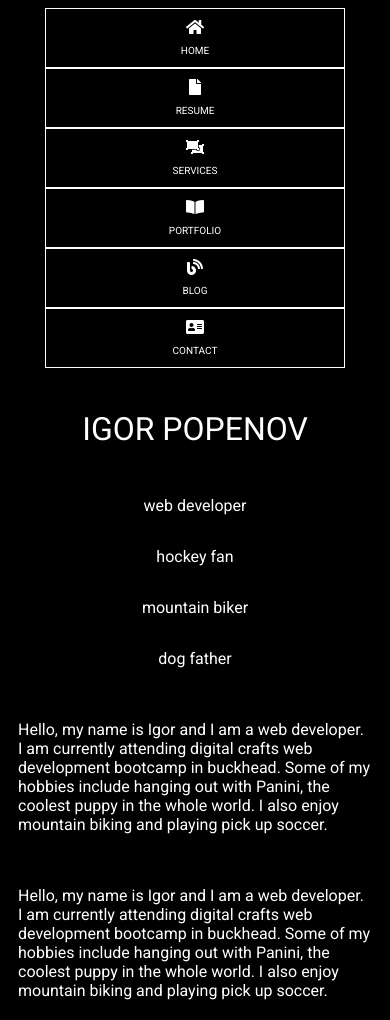
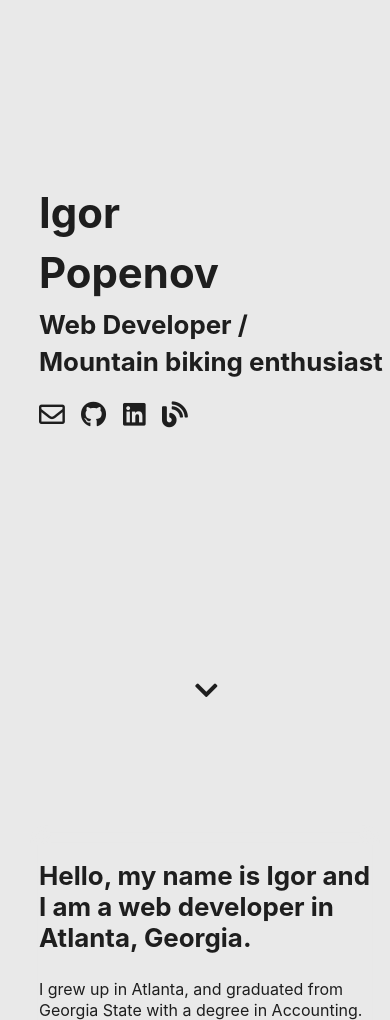
Before and after one commit to iggz/iggz.github.io, a plain HTML site: page index.html in a window 390 px wide. Shown: the top 1020 px of the page. Drawn offline with Linux system fonts and the light colour scheme.

Commit message:
First attempt at slide-in-blurred

```diff
--- a/aboutme.css
+++ b/aboutme.css
@@ -4,146 +4,235 @@
 
 html {
   font-size: 16px;
-  font-family: 'Roboto', sans-serif;
-  background-color: rgb(0,0,0);
-  color: rgb(250, 250, 250);
+  font-family: -apple-system, system-ui, BlinkMacSystemFont, 'Segoe UI', Roboto, Ubuntu, 'Helvetica Neue', Helvetica, Arial, sans-serif;
+  margin: 0;
+  padding: 0;
+  scroll-behavior: smooth;
+}
+
+body {
+  background-color: rgb(233,233,233);
+  color: rgb(30,30,30);
+}
+
+h1 {
+  font-size: 6.854rem;
+  line-height: 2rem;
+  max-width: 100%;
+}
+
+.firstname {
+  animation: slide-in-blurred-top 1s .2s both;
+}
+
+.lastname {
+  animation: slide-in-blurred-top 1s .4s both;
+}
+
+h2 {
+  font-size: 2.618rem;
+  line-height: 1rem;
 }
 
 
-/************************* Navigation Bar *********************************/
-
-.header__nav {
-  display: flex;
-  flex-direction: row;
-  justify-content: space-around;
-  text-align: center;
+.subtitle {
+  margin-bottom: 1rem;
+  margin-top: 1rem;
 }
 
-.header_div {
-  display: flex;
-  flex-direction: column;
-  border: solid 1px white;
-  width: 120px;
-  height: 60px;
+.firstsub {
+  animation: slide-in-blurred-top 1s .6s both;
+  margin-top: 5px;
 }
 
-.fas {
-  margin: 10px;
+.secondsub {
+  animation: slide-in-blurred-top 1s .8s both;
+  margin-bottom: 5px;
 }
 
-
-.nav-link {
-  font-size: 10px;
-  color: white;
-  text-decoration: none;
-}
-/************************* Navigation Bar *********************************/
-
-/************************* Main Content ***********************************/
-
-.main-article {
-  display: flex;
-  flex-direction: row;
-  justify-content: space-evenly;
-  text-align: left;
+.social--links {
+  margin-top: 2rem;
 }
 
-.main_name {
-  text-align: center;
-  font-size: 2rem;
+h3 {
+  font-size: 1.618rem;
+  margin-top: 0;
 }
 
-.left-box {
-  display: flex;
-  flex-grow: 1;
-  flex-direction: column;
-  list-style-type: none;
-  font-size: 1rem;
-  text-align: center;
+header {
+  left: 10%;
+  position: fixed;
+  top: 20%;
 }
 
-.passion_list {
-  text-align: center;
+.fab:hover, .far:hover, .fas:hover {
+  /* animation: shadow-pop-tl 0.3s linear both; */
+  /* box-shadow: -4px -4px green; */
+  transform: translateX(6px) translateY(6px);
 }
 
-.left-body {
-  margin: 10px;
-  display: flex;
-  flex-direction: column;
-  text-align: center;
-  flex-grow: 1;
+.fab, .far, .fas {
+  animation: slide-in-blurred-top 1s 1s both;
+  color: rgb(30,30,30);
+  font-size: 2.618rem;
+  margin-right: .75rem;
+  text-decoration: none;
+  transition: box-shadow .75s, transform .75s;
 }
 
-.middle-body {
-  margin: 10px;
-  display: flex;
-  flex-grow: 1;
-  text-align:left;
+.scroll--notif {
+animation: bounce-top 1.5s 1.5s ease-out both;
+  color: rgb(30,30,30);
+  font-size: 1.618rem;
+  position: fixed;;
+  top: 95vh;
+  right: 25%;
+  z-index: -1;
 }
 
-.right-body {
-  margin: 10px;
-  display: flex;
-  flex-grow: 1;
-  text-align:left;
-
-}
-
-/************************* Main Content ***********************************/
-
-/************************* Picture Article ********************************/
-
-img {
-  width: 100%;
-}
-
-.picture_article {
-  display: flex;
-  flex-direction: row;
-}
-
-.picture_div {
-
-}
-
-/************************* Picture Article ********************************/
-
-.footer {
-  text-align: center;
+.fa-chevron-down {
+  color: rgb(30,30,30);
   text-decoration: none;
 }
 
-@media screen and (max-width: 520px) {
-.header__nav{
-  flex-wrap: wrap;
-  align-items: center;
-  color: white;
-  flex-direction: column;
+.info {
+  background-color: rgb(233,233,233);
+  box-shadow: 0px -10px 10px rgb(233,233,233);
+  font-size: 1rem;
+  left: 55%;
+  padding-bottom: 50vh;
+  padding-top: 1rem;
+  position: absolute;
+  right: 5%;
+  top: 100vh;
+  z-index: 1;
 }
 
-.header_div {
-  width: 300px;
-
+.info p {
+  line-height: 1.3rem;
 }
 
-.main-article {
-  flex-wrap: wrap;
-  align-items: center;
-  color: white;
-  flex-direction: column;
+.picture {
+  border-radius: 8px;
+  margin-left: 5%;
+  margin-top: 2rem;
+  width: 90%;
 }
 
-.picture_article {
-  flex-wrap: wrap;
-  align-items: center;
-  color: white;
-  flex-direction: column;
+a[ id= "scroll" ]:target ~ #main article.panel {
+  -webkit-transform: translateY( 0px);
+  transform: translateY( 0px );
 }
 
+@media screen and (max-width: 930px) {
+  h1 {
+      /* font-size: 11.79vw; */
+      font-size: 2.618rem;
+  }
 
-  article {
-    flex-direction: row;
+  h2 {
+      /* font-size: 4.5vw; */
+      font-size: 1.618rem;
+  }
+
+  .fab, .far, .fas {
+      /* font-size: 4.5vw; */
+      font-size: 1.618rem;
+  }
+
+  .info {
+      left: 10%;
+      /* width: 26rem; */
+      /* right: 30%; */
+  }
+
+  .scroll--notif {
+      left: 50%;
+      top: 80vh;
   }
 }
 
-/* @media screen and (max-width: ) */
+@keyframes bounce-top {
+  0% {
+      /* transform: translateY(-45px); */
+      transform: translateY(-90px);
+      animation-timing-function: ease-in;
+      opacity: 0;
+  }
+  24% {
+      opacity: 1;
+  }
+  40% {
+      /* transform: translateY(-24px); */
+      transform: translateY(-48px);
+      animation-timing-function: ease-in;
+  }
+  65% {
+      /* transform: translateY(-12px); */
+      transform: translateY(-24px);
+      animation-timing-function: ease-in;
+  }
+  82% {
+      /* transform: translateY(-6px); */
+      transform: translateY(-12px);
+      animation-timing-function: ease-in;
+  }
+  93% {
+      /* transform: translateY(-4px); */
+      transform: translateY(-8px);
+      animation-timing-function: ease-in;
+  }
+  25%,
+  55%,
+  75%,
+  87% {
+      transform: translateY(0px);
+      animation-timing-function: ease-out;
+  }
+  100% {
+      transform: translateY(0px);
+      animation-timing-function: ease-out;
+      opacity: 1;
+  }
+}
+
+@-webkit-keyframes slide-in-blurred-top {
+  0% {
+      -webkit-transform: translateY(-1000px) scaleY(2.5) scaleX(0.2);
+              transform: translateY(-1000px) scaleY(2.5) scaleX(0.2);
+      -webkit-transform-origin: 50% 0%;
+              transform-origin: 50% 0%;
+      -webkit-filter: blur(40px);
+              filter: blur(40px);
+      opacity: 0;
+  }
+  100% {
+      -webkit-transform: translateY(0) scaleY(1) scaleX(1);
+              transform: translateY(0) scaleY(1) scaleX(1);
+      -webkit-transform-origin: 50% 50%;
+              transform-origin: 50% 50%;
+      -webkit-filter: blur(0);
+              filter: blur(0);
+      opacity: 1;
+  }
+}
+  @keyframes slide-in-blurred-top {
+  0% {
+      -webkit-transform: translateY(-1000px) scaleY(2.5) scaleX(0.2);
+              transform: translateY(-1000px) scaleY(2.5) scaleX(0.2);
+      -webkit-transform-origin: 50% 0%;
+              transform-origin: 50% 0%;
+      -webkit-filter: blur(40px);
+              filter: blur(40px);
+      opacity: 0;
+  }
+  100% {
+      -webkit-transform: translateY(0) scaleY(1) scaleX(1);
+              transform: translateY(0) scaleY(1) scaleX(1);
+      -webkit-transform-origin: 50% 50%;
+              transform-origin: 50% 50%;
+      -webkit-filter: blur(0);
+              filter: blur(0);
+      opacity: 1;
+  }
+}
--- a/index.html
+++ b/index.html
@@ -1,106 +1,39 @@
 <!DOCTYPE html>
-<html>
+<html class="no-js" lang="">
     <head>
         <meta charset="utf-8">
         <title>About Me</title>
-        <link href="https://fonts.googleapis.com/css?family=Roboto" rel="stylesheet">
-        <link href="aboutme.css" rel="stylesheet" type="text/css">
+        <meta name="description" content="">
+        <meta name="viewport" content="width=device-width,initial-scale=1">
+        <link rel="stylesheet" href="aboutme.css">
         <link rel="stylesheet" href="https://use.fontawesome.com/releases/v5.8.1/css/all.css" integrity="sha384-50oBUHEmvpQ+1lW4y57PTFmhCaXp0ML5d60M1M7uH2+nqUivzIebhndOJK28anvf" crossorigin="anonymous">
+        <link rel="shortcut icon" type="image/png" href="favicon.png"/>
     </head>
-
     <body>
-<!--************************** Navigation Bar *****************************-->
-        <header class="header__main">
-            <nav class="header__nav">
-
-                <div class="header_div">
-                    <i class="fas fa-home"></i>
-                    <a href="home.html" class="nav-link">HOME</a>
+        <main>
+            <header>
+                <h1 class="firstname">Igor</h1>
+                <h1 class="lastname">Popenov</h1>
+                <div class="subtitle">
+                    <h2 class="firstsub">Web Developer /</h2>
+                    <h2 class="secondsub">Mountain biking enthusiast</h2>
                 </div>
-
-                <div class="header_div">
-                    <i class="fas fa-file"></i>
-                    <a href="resume.html" class="nav-link">RESUME</a>
+                <div class="social--links">
+                    <a class="far fa-envelope" href="mailto:ipopenov@protonmail.com"></a>
+                    <a class="fab fa-github" href="https://github.com/iggz"></a>
+                    <a class="fab fa-linkedin" href="https://www.linkedin.com/in/igor-popenov-90657920/"></a>
+                    <a class="fas fa-blog" href="https://www.linkedin.com/in/igor-popenov-90657920/"></a>
                 </div>
-
-                <div class="header_div">
-                    <i class="fas fa-object-ungroup"></i>
-                    <a href="services.html" class="nav-link">SERVICES</a>
-                </div>
-
-                <div class="header_div">
-                    <i class="fas fa-book-open"></i>
-                    <a href="portfolio.html" class="nav-link">PORTFOLIO</a>
-                </div>
-
-                <div class="header_div">
-                <i class="fas fa-blog"></i>
-                <a href="blog.html" class="nav-link">BLOG</a>
-                </div>
-
-                <div class="header_div">
-                    <i class="fas fa-address-card"></i>
-                    <a href="contact.html" class="nav-link">CONTACT</a>
-                </div>
-            </nav>
-        </header>
-<!--************************** Navigation Bar *****************************-->
-
-
-<main class="main-content">
-<!--************************** Main Article *******************************-->
-            <article class="main-article">
-                <div class="left-body">
-                    <p class="main_name">IGOR POPENOV</p>
-                        <span class="left-box">
-                            <p class="passion_list">web developer </p>
-                            <p class="passion_list">hockey fan</p>
-                            <p class="passion_list">mountain biker</p>
-                            <p class="passion_list">dog father</p>
-                        </span>
-                </div>
-
-                <div class="middle-body">
-                    <p>
-                        Hello, my name is Igor and I am a web developer.  I am currently attending digital crafts web development bootcamp in buckhead.  Some of my hobbies include hanging out with Panini, the coolest puppy in the whole world.  I also enjoy mountain biking and playing pick up soccer.
-                    </p>
-                </div>
-
-                <div class="right-body">
-                    <p>
-                        Hello, my name is Igor and I am a web developer.  I am currently attending digital crafts web development bootcamp in buckhead.  Some of my hobbies include hanging out with Panini, the coolest puppy in the whole world.  I also enjoy mountain biking and playing pick up soccer.
-                    </p>
-                </div>
-            </article>
-<!--************************** Main Article *******************************-->
-
-<!--************************** Picture Article ****************************-->
-
-            <article class="picture_article">
-                <div class="picture_div">
-                    <figure class="left_figure">
-                        <img src="images/mtb.jpeg">
-                    </figure>
-                </div>
-
-                <div class="picture_div">
-                    <figure class="center_figure">
-                        <img src="images/becca.jpg">
-                    </figure>
-                </div>
-
-                <div class="picture_div">
-                    <figure class="right_figure">
-                        <img src="images/panini.jpeg">
-                    </figure>
-                </div>
-
-            </article>
+            </header>
+            <div class="scroll--notif">
+                <a href="#infobox" class="fas fa-chevron-down"></a>
+            </div>
+            <div id="infobox" class="info">
+                <h3>Hello, my name is Igor and I am a web developer in Atlanta, Georgia.</h3>
+                <p>I grew up in Atlanta, and graduated from Georgia State with a degree in Accounting. I am currently attending digital crafts web development bootcamp in buckhead.</p>
+                <p>Some of my hobbies include hanging out with Panini, the coolest puppy in the whole world.  I also enjoy mountain biking and playing pick up soccer.</p>
+                <img class = "picture" src="images/mtb.jpeg"/>
+            </div>
         </main>
-<!--************************** Picture Article ****************************-->
-
-
     </body>
-
-
 </html>
```
Also changed, not shown: images/mtb.jpeg.
